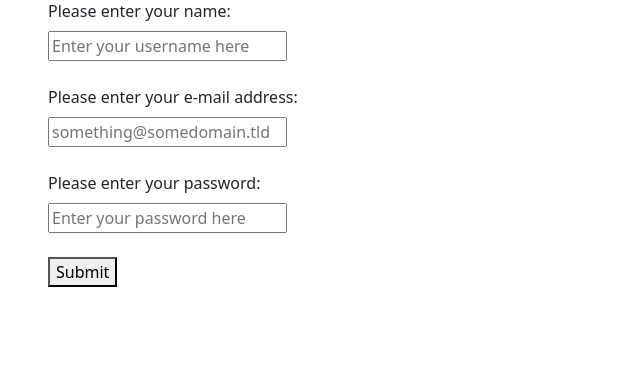
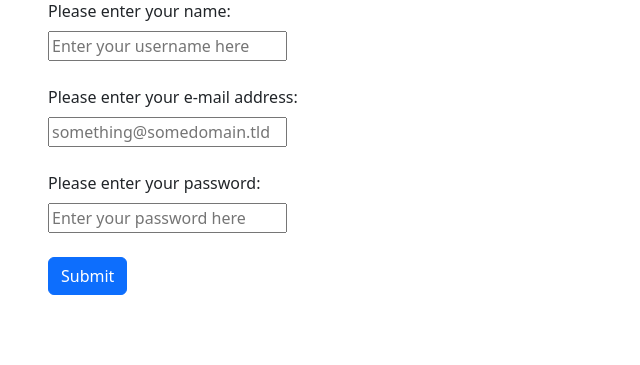
Before and after one commit to w-d-e-v/WEB2, a PHP site: page /register.html in a window 1280 px wide. Shown: the part 162-527 px from the top of the page, without its empty margins (0-640 px from the left). Run offline with PHP 8.4, Linux system fonts and the light colour scheme.

Commit message:
En die XP-style submit knoppen kunnen niet als we bootstrap tot onze beschikking hebben

```diff
--- a/Opdracht3/createshare.php
+++ b/Opdracht3/createshare.php
@@ -33,7 +33,7 @@
             <input type="text" name="link" placeholder="https://something.com"><br><br>
             </div>
             <div class="col-12 col-md-6 col-lg-4">
-                <button>Submit</button>
+                <button class="btn btn-primary">Submit</button>
             </div>
         </form>
     </div>
--- a/Opdracht3/login.html
+++ b/Opdracht3/login.html
@@ -29,7 +29,7 @@
             <input type="password" name="password" placeholder="Enter your password here"><br><br>
             </div>
             <div class="col-12 col-md-6 col-lg-4">
-                <button>Submit</button>
+                <button class="btn btn-primary">Submit</button>
             </div>
         </form>
     </div>
--- a/Opdracht3/register.html
+++ b/Opdracht3/register.html
@@ -33,7 +33,7 @@
             <input type="password" name="password" placeholder="Enter your password here"><br><br>
             </div>
             <div class="col-12 col-md-6 col-lg-4">
-                <button>Submit</button>
+                <button class="btn btn-primary">Submit</button>
             </div>
         </form>
     </div>
```
